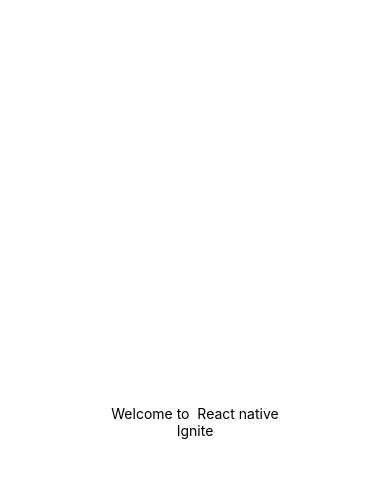
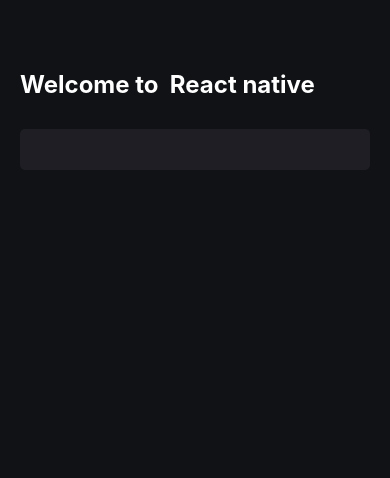
Before and after one commit to jefflennon1/Projetos_do_Ignite, a React Native app in the folder myskills/: screen / in a window 390 px wide. Shown: the top 478 px of the page. Built offline with nearby package versions, Linux system fonts and the light colour scheme.

Commit message:
Style baseado na paltaforma

```diff
--- a/myskills/src/pages/Home.js
+++ b/myskills/src/pages/Home.js
@@ -1,20 +1,43 @@
 import React from 'react';
-import {View, Text} from 'react-native';
+import {
+  View,
+  Text,
+  StyleSheet,
+  TextInput,
+  Platform
+} from 'react-native';
 
 
 export  function Home(){
   return(
     <>
-      <View
-      style={{
-        flex: 1,
-        justifyContent: 'center',
-        alignItems: 'center'
-      }}
-      >
-        <Text>Welcome to  React native</Text>
-       <Text > Ignite </Text>
-     </View>
+      <View style={styles.container} >
+        <Text style={styles.title}>Welcome to  React native</Text>
+        <TextInput
+        style={styles.input}
+        />
+      </View>
   </>
   )
 }
+const styles = StyleSheet.create({
+  container: {
+    flex: 1,
+    paddingHorizontal : 20,
+    paddingVertical: 70,
+    backgroundColor: '#101215'
+  },
+  title:{
+    color: '#fff',
+    fontSize: 24,
+    fontWeight: 'bold'
+  },
+  input:{
+    backgroundColor: '#1F1E25',
+    color: '#fff',
+    fontSize: 18,
+    padding: Platform.OS === 'ios' ? 15 : 10,
+    marginTop: 30,
+    borderRadius: 5,
+  }
+});
```
